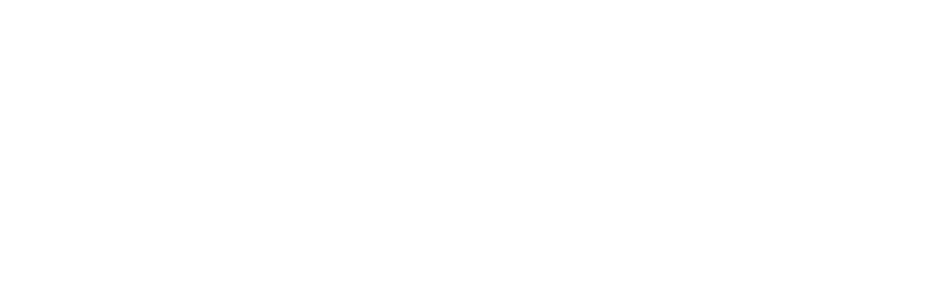
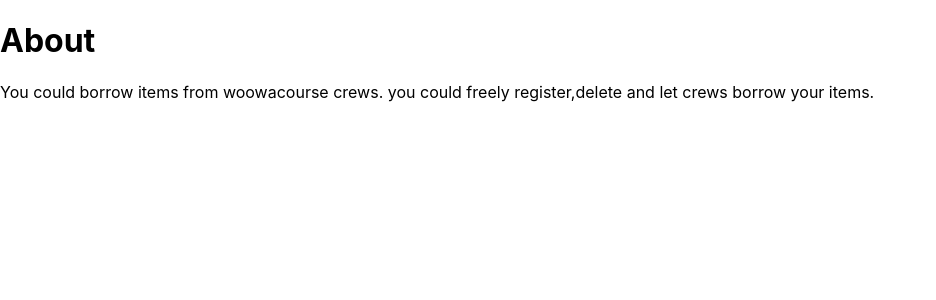
Before and after one commit to sojukang/react-js-axios-shopping-cart-, a React (Create React App) app: page /about in a window 1280 px wide. Shown: the top 300 px of the page, without its empty margins (0-936 px from the left). Built offline with nearby package versions, Linux system fonts and the light colour scheme.

Commit message:
feat: index, about 페이지 라우팅

```diff
--- /dev/null
+++ b/src/About.js
@@ -0,0 +1,13 @@
+import React from "react";
+
+const About = () => {
+    return (
+        <div>
+            <h1>About</h1>
+            <p>You could borrow items from woowacourse crews.
+                you could freely register,delete and let crews borrow your items.</p>
+        </div>
+    )
+}
+
+export default About;
--- a/src/App.js
+++ b/src/App.js
@@ -1,8 +1,17 @@
+import React from "react";
 import './App.css';
+import {Route, Routes} from "react-router-dom";
+import Home from "./Home";
+import About from "./About";
 
-function App() {
+const App = () => {
     return (
-    <></>
+        <div>
+            <Routes>
+                <Route path="/" element={<Home />} />
+                <Route path="/about" element={<About />} />
+            </Routes>
+        </div>
     );
 }
 
--- /dev/null
+++ b/src/Home.js
@@ -0,0 +1,12 @@
+import React from "react";
+
+const Home = () => {
+    return (
+        <div>
+            <h1>Billage</h1>
+            <p>Billage, a Woowacourse Sharing Platform.</p>
+        </div>
+    )
+}
+
+export default Home;
--- a/src/index.js
+++ b/src/index.js
@@ -3,13 +3,17 @@ import ReactDOM from 'react-dom/client';
 import './index.css';
 import App from './App';
 import reportWebVitals from './reportWebVitals';
+import {BrowserRouter} from "react-router-dom";
 
 const root = ReactDOM.createRoot(document.getElementById('root'));
 root.render(
-  <React.StrictMode>
-    <App />
-  </React.StrictMode>
+    <React.StrictMode>
+        <BrowserRouter>
+            <App />
+        </BrowserRouter>
+    </React.StrictMode>
 );
+
 
 // If you want to start measuring performance in your app, pass a function
 // to log results (for example: reportWebVitals(console.log))
```
